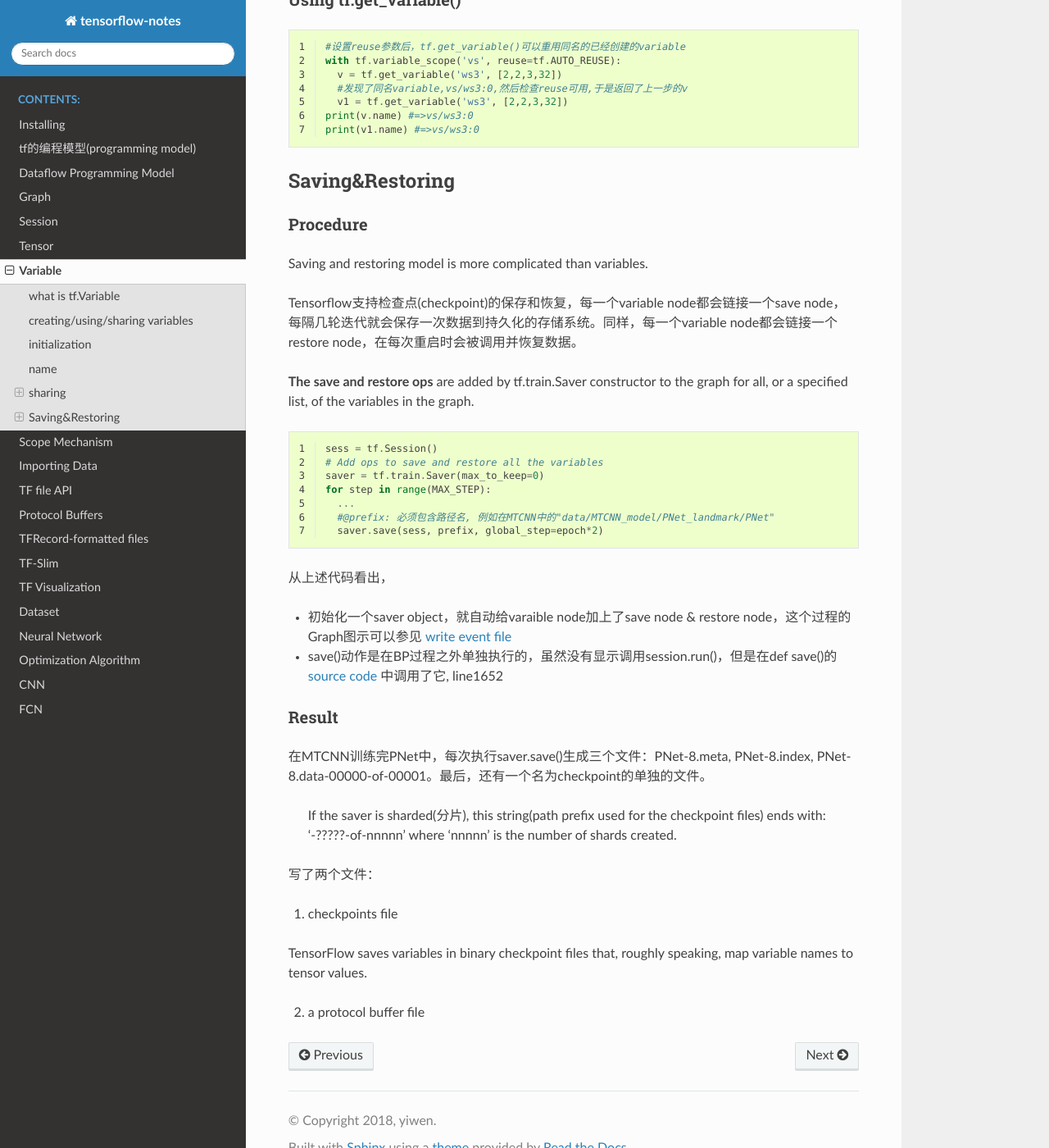
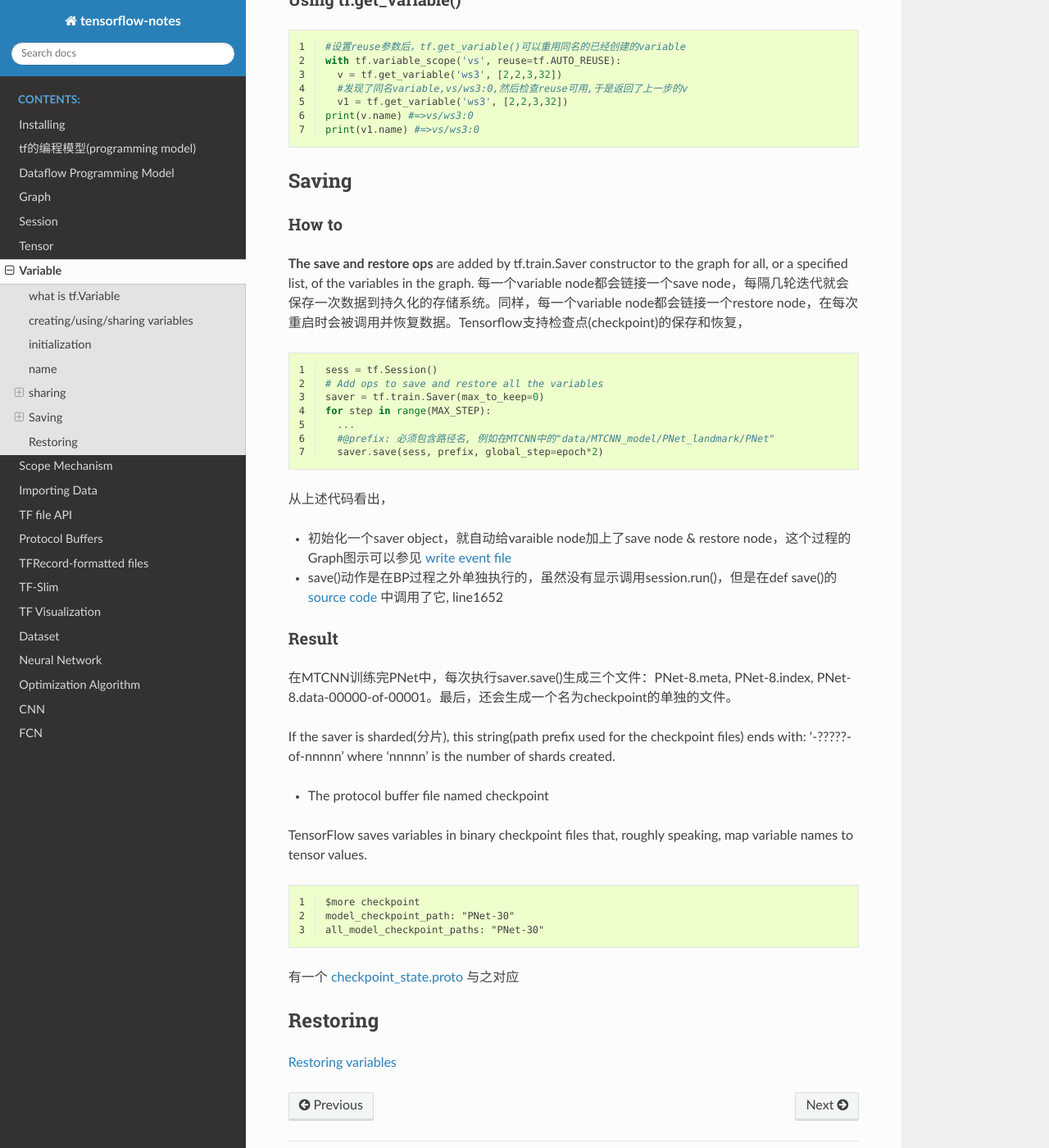
Before and after one commit to yiwenliu/tensorflow-notes, a Sphinx documentation site: the page built from source/variable.rst, in a window 1280 px wide and 1400 px high, scrolled down 2450 px. Shown: the whole window at 82% size. Built offline with Sphinx 7.4.7 and the Read the Docs theme 2.0.0, drawn with Linux system fonts in a browser that asks for light colours.

Commit message:
20180510

```diff
--- a/source/installation.rst
+++ b/source/installation.rst
@@ -110,6 +110,9 @@ $sudo service lightdm start
 9. 卸载驱动
 
 sudo sh ~/NVIDIA-Linux-x86_64-367.44.run --uninstall
+
+系统会提示，是否使用nvidia-xconfig --restore-original-backup来恢复以前的x configuration file？
+选择Yes
 
 10. 检查
 
--- a/source/variable.rst
+++ b/source/variable.rst
@@ -136,15 +136,12 @@ Using tf.get_variable()
   print(v.name) #=>vs/ws3:0
   print(v1.name) #=>vs/ws3:0
 
-Saving&Restoring
+Saving
 -------------------
-Procedure
+How to
 ^^^^^^^^^^^^
-Saving and restoring model is more complicated than variables.
 
-Tensorflow支持检查点(checkpoint)的保存和恢复，每一个variable node都会链接一个save node，每隔几轮迭代就会保存一次数据到持久化的存储系统。同样，每一个variable node都会链接一个restore node，在每次重启时会被调用并恢复数据。
-
-**The save and restore ops** are added by tf.train.Saver constructor to the graph for all, or a specified list, of the variables in the graph.
+**The save and restore ops** are added by tf.train.Saver constructor to the graph for all, or a specified list, of the variables in the graph. 每一个variable node都会链接一个save node，每隔几轮迭代就会保存一次数据到持久化的存储系统。同样，每一个variable node都会链接一个restore node，在每次重启时会被调用并恢复数据。Tensorflow支持检查点(checkpoint)的保存和恢复，
 
 .. code-block:: python
   :linenos:
@@ -162,16 +159,27 @@ Tensorflow支持检查点(checkpoint)的保存和恢复，每一个variable node
 - 初始化一个saver object，就自动给varaible node加上了save node & restore node，这个过程的Graph图示可以参见 :ref:`write event file <write-event-file>`
 - save()动作是在BP过程之外单独执行的，虽然没有显示调用session.run()，但是在def save()的 `source code <https://github.com/tensorflow/tensorflow/blob/r1.6/tensorflow/python/training/saver.py>`_ 中调用了它, line1652
 
+.. _checkpoint:
+
 Result
 ^^^^^^^^^
-在MTCNN训练完PNet中，每次执行saver.save()生成三个文件：PNet-8.meta, PNet-8.index, PNet-8.data-00000-of-00001。最后，还有一个名为checkpoint的单独的文件。
+在MTCNN训练完PNet中，每次执行saver.save()生成三个文件：PNet-8.meta, PNet-8.index, PNet-8.data-00000-of-00001。最后，还会生成一个名为checkpoint的单独的文件。
 
- If the saver is sharded(分片), this string(path prefix used for the checkpoint files) ends with: '-?????-of-nnnnn' where 'nnnnn' is the number of shards created.
+If the saver is sharded(分片), this string(path prefix used for the checkpoint files) ends with: '-?????-of-nnnnn' where 'nnnnn' is the number of shards created.
 
-写了两个文件：
-
-1. checkpoints file
+- The protocol buffer file named checkpoint
 
 TensorFlow saves variables in binary checkpoint files that, roughly speaking, map variable names to tensor values.
 
-2. a protocol buffer file
+.. code-block:: none
+  :linenos:
+
+  $more checkpoint
+  model_checkpoint_path: "PNet-30"
+  all_model_checkpoint_paths: "PNet-30"
+
+有一个 `checkpoint_state.proto <https://github.com/tensorflow/tensorflow/blob/master/tensorflow/python/training/checkpoint_state.proto>`_ 与之对应
+
+Restoring
+------------
+`Restoring variables <https://www.tensorflow.org/programmers_guide/saved_model#restoring_variables>`_
```
Also changed, not shown: other parts of source/installation.rst (+1 -1 lines), source/graph_session.rst (+14 -0 lines), source/protocol-buffer.rst (+8 -0 lines).
